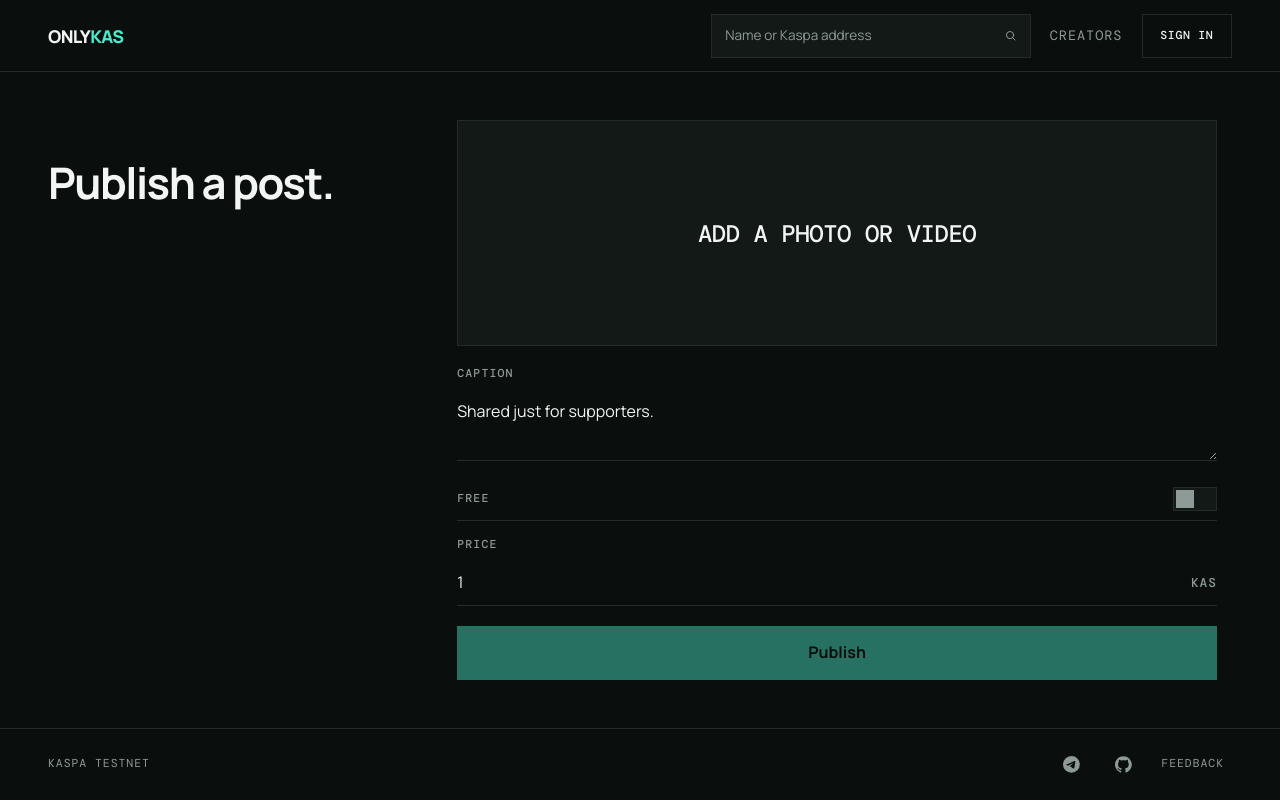
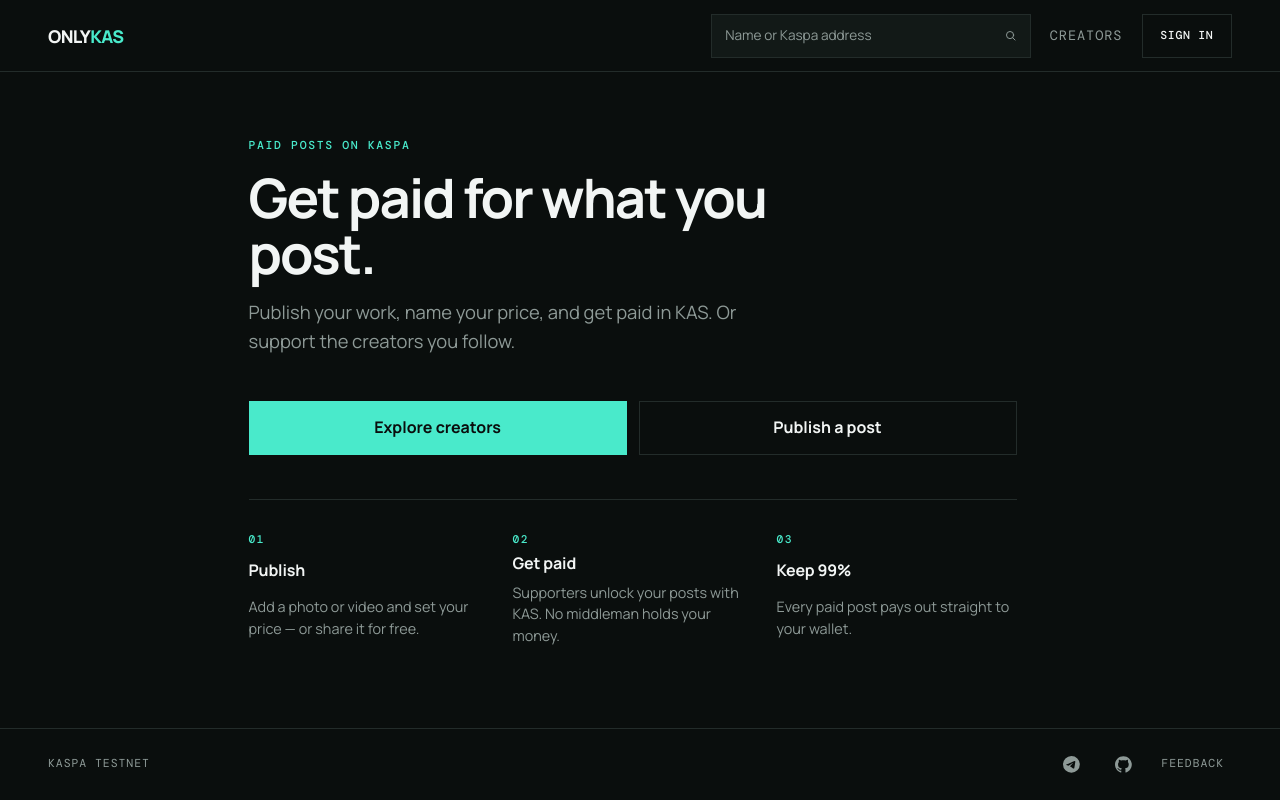
Before and after one commit to danieliyahu1/onlykas, a React (Vite) app in the folder frontend/: page / in a window 1280 px wide. Built offline with nearby package versions, Linux system fonts and the light colour scheme.

Commit message:
feat: add a home page that introduces OnlyKas

```diff
--- a/frontend/src/App.tsx
+++ b/frontend/src/App.tsx
@@ -4,6 +4,7 @@ import { BrowserRouter, Link, Route, Routes, useLocation } from "react-router-do
 import type { ProfileResponse } from "@onlykas/shared";
 import { COPY } from "./copy.js";
 import { authenticate, kasware, api } from "./kasware.js";
+import { HomePage } from "./HomePage.js";
 import { PublishPage } from "./PublishPage.js";
 import { CreatorPage } from "./CreatorPage.js";
 import { PostPage } from "./PostPage.js";
@@ -187,12 +188,7 @@ export function App() {
         <Toast toast={toast} onDismiss={dismissToast} />
         <main ref={mainRef}>
           <Routes>
-            <Route
-              path="/"
-              element={
-                <PublishPage address={address} signIn={signIn} signingIn={signingIn} />
-              }
-            />
+            <Route path="/" element={<HomePage />} />
             <Route
               path="/publish"
               element={
--- a/frontend/src/CreatorPage.tsx
+++ b/frontend/src/CreatorPage.tsx
@@ -182,7 +182,7 @@ export function CreatorPage({
             <div className="empty-posts">
               <p>No posts yet.</p>
               {owner && (
-                <Link className="secondary" to="/">
+                <Link className="secondary" to="/publish">
                   Publish a post
                 </Link>
               )}
--- /dev/null
+++ b/frontend/src/HomePage.tsx
@@ -0,0 +1,47 @@
+import { Link } from "react-router-dom";
+
+const STEPS = [
+  {
+    title: "Publish",
+    body: "Add a photo or video and set your price — or share it for free.",
+  },
+  {
+    title: "Get paid",
+    body: "Supporters unlock your posts with KAS. No middleman holds your money.",
+  },
+  {
+    title: "Keep 99%",
+    body: "Every paid post pays out straight to your wallet.",
+  },
+];
+
+export function HomePage() {
+  return (
+    <section className="home-page">
+      <header className="home-intro">
+        <p className="home-kicker">Paid posts on Kaspa</p>
+        <h1>Get paid for what you post.</h1>
+        <p className="home-lede">
+          Publish your work, name your price, and get paid in KAS. Or support the
+          creators you follow.
+        </p>
+      </header>
+      <div className="home-doors">
+        <Link className="primary" to="/creators">
+          Explore creators
+        </Link>
+        <Link className="secondary" to="/publish">
+          Publish a post
+        </Link>
+      </div>
+      <ol className="home-steps">
+        {STEPS.map((step) => (
+          <li key={step.title}>
+            <strong>{step.title}</strong>
+            <span>{step.body}</span>
+          </li>
+        ))}
+      </ol>
+    </section>
+  );
+}
--- a/frontend/src/styles.css
+++ b/frontend/src/styles.css
@@ -524,6 +524,80 @@ textarea {
 .pricing-switch input:focus-visible ~ .pricing-track {
   outline: 2px solid var(--acid);
   outline-offset: 3px;
+}
+
+/* Home */
+
+.home-page {
+  width: min(100%, 48rem);
+  display: grid;
+  gap: clamp(1.75rem, 4vw, 2.75rem);
+}
+.home-intro {
+  display: grid;
+  gap: 1rem;
+}
+.home-kicker {
+  margin: 0;
+  color: var(--acid);
+  font:
+    500 0.72rem "DM Mono",
+    monospace;
+  text-transform: uppercase;
+  letter-spacing: 0.14em;
+}
+.home-intro h1 {
+  max-width: 16ch;
+  margin: 0;
+}
+.home-lede {
+  max-width: 46ch;
+  margin: 0;
+  color: var(--muted);
+  font-size: clamp(1rem, 2vw, 1.15rem);
+  line-height: 1.6;
+}
+.home-doors {
+  display: flex;
+  flex-wrap: wrap;
+  gap: 0.75rem;
+}
+.home-doors .primary,
+.home-doors .secondary {
+  flex: 1 1 12rem;
+}
+.home-steps {
+  display: grid;
+  grid-template-columns: repeat(auto-fit, minmax(13rem, 1fr));
+  gap: 1.5rem;
+  margin: 0;
+  padding: clamp(1.5rem, 4vw, 2rem) 0 0;
+  border-top: 1px solid var(--line);
+  list-style: none;
+  counter-reset: step;
+}
+.home-steps li {
+  display: grid;
+  gap: 0.35rem;
+}
+.home-steps li::before {
+  counter-increment: step;
+  content: counter(step, decimal-leading-zero);
+  color: var(--acid);
+  font:
+    500 0.7rem "DM Mono",
+    monospace;
+  letter-spacing: 0.14em;
+}
+.home-steps strong {
+  font-size: 1rem;
+  font-weight: 700;
+  letter-spacing: -0.01em;
+}
+.home-steps span {
+  color: var(--muted);
+  font-size: 0.9rem;
+  line-height: 1.5;
 }
 
 /* Publishing */
```
Also changed, not shown: 1 other file (tests, documents, lock files or other folders).
